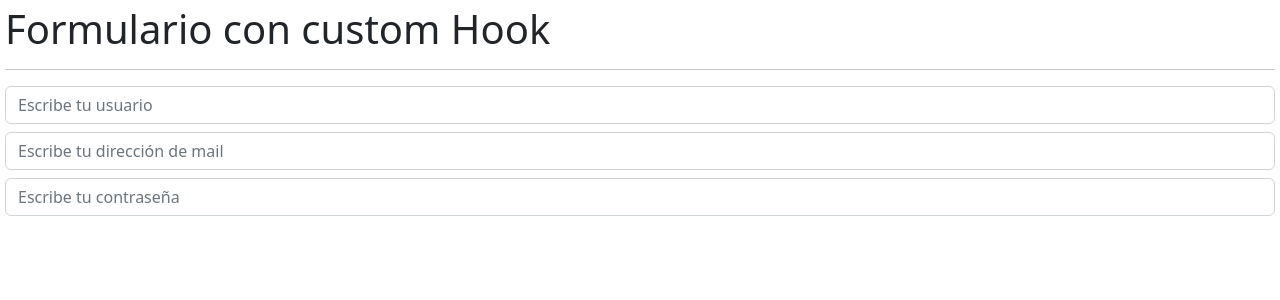
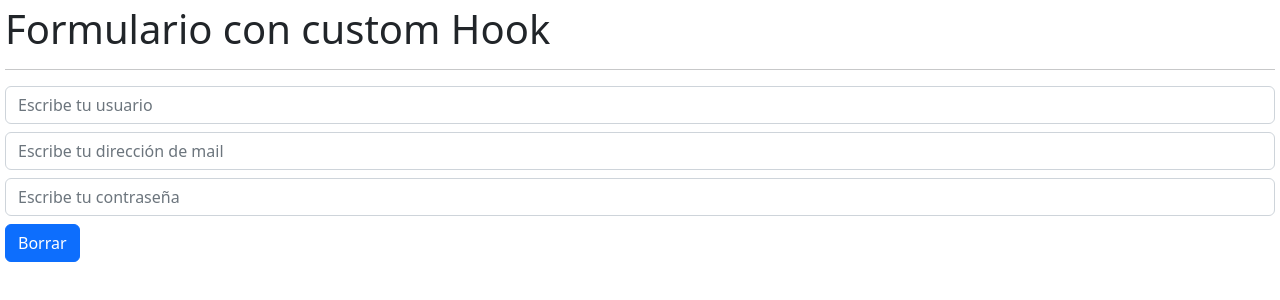
Before and after one commit to fideo/react, a React (Vite) app in the folder 05-hook-app/: page / in a window 1280 px wide. Shown: the top 300 px of the page. Built offline with nearby package versions, Linux system fonts and the light colour scheme.

Commit message:
hasta el video 124 hecho

```diff
--- a/05-hook-app/src/02-useEffect/FormWithCustomHook.jsx
+++ b/05-hook-app/src/02-useEffect/FormWithCustomHook.jsx
@@ -2,7 +2,7 @@
 
 export const FormWithCustomHook = () => {
 
-  const {formState, onInputChange, username, email, password} = useForm({
+  const {formState, onInputChange, username, email, password, onResetForm} = useForm({
     username: '',
     email: '',
     password: ''
@@ -42,6 +42,8 @@
         onChange={onInputChange}
       />
 
+    <button onClick={onResetForm} className="btn btn-primary mt-2">Borrar</button>
+
     </>
   )
 }
--- a/05-hook-app/src/hooks/useForm.js
+++ b/05-hook-app/src/hooks/useForm.js
@@ -13,9 +13,14 @@
 
   }
 
+  const onResetForm = () => {
+    setformState(initialForm)
+  }
+
   return {
     ...formState,
     formState,
-    onInputChange
+    onInputChange,
+    onResetForm
   }
 }
```
